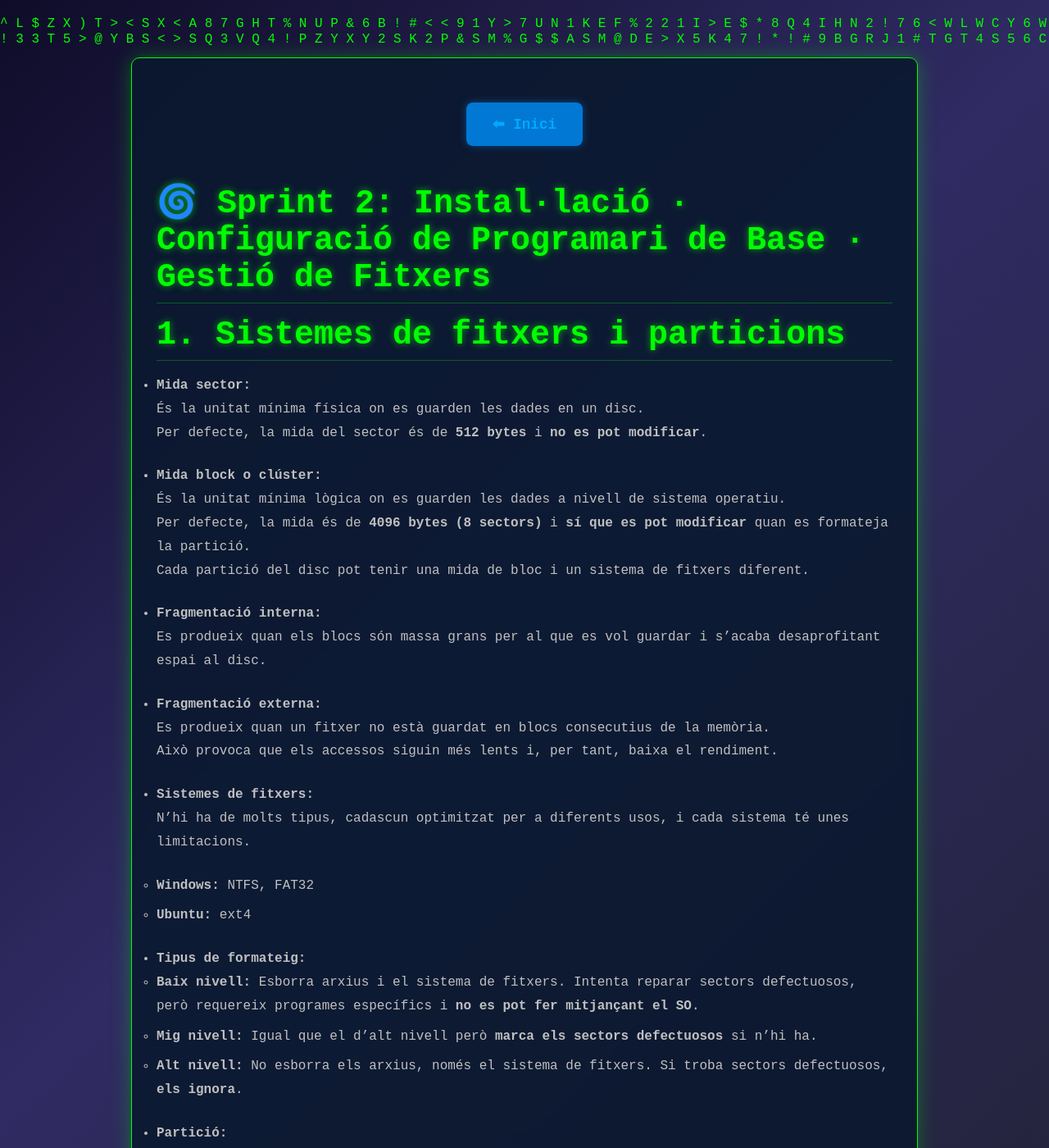
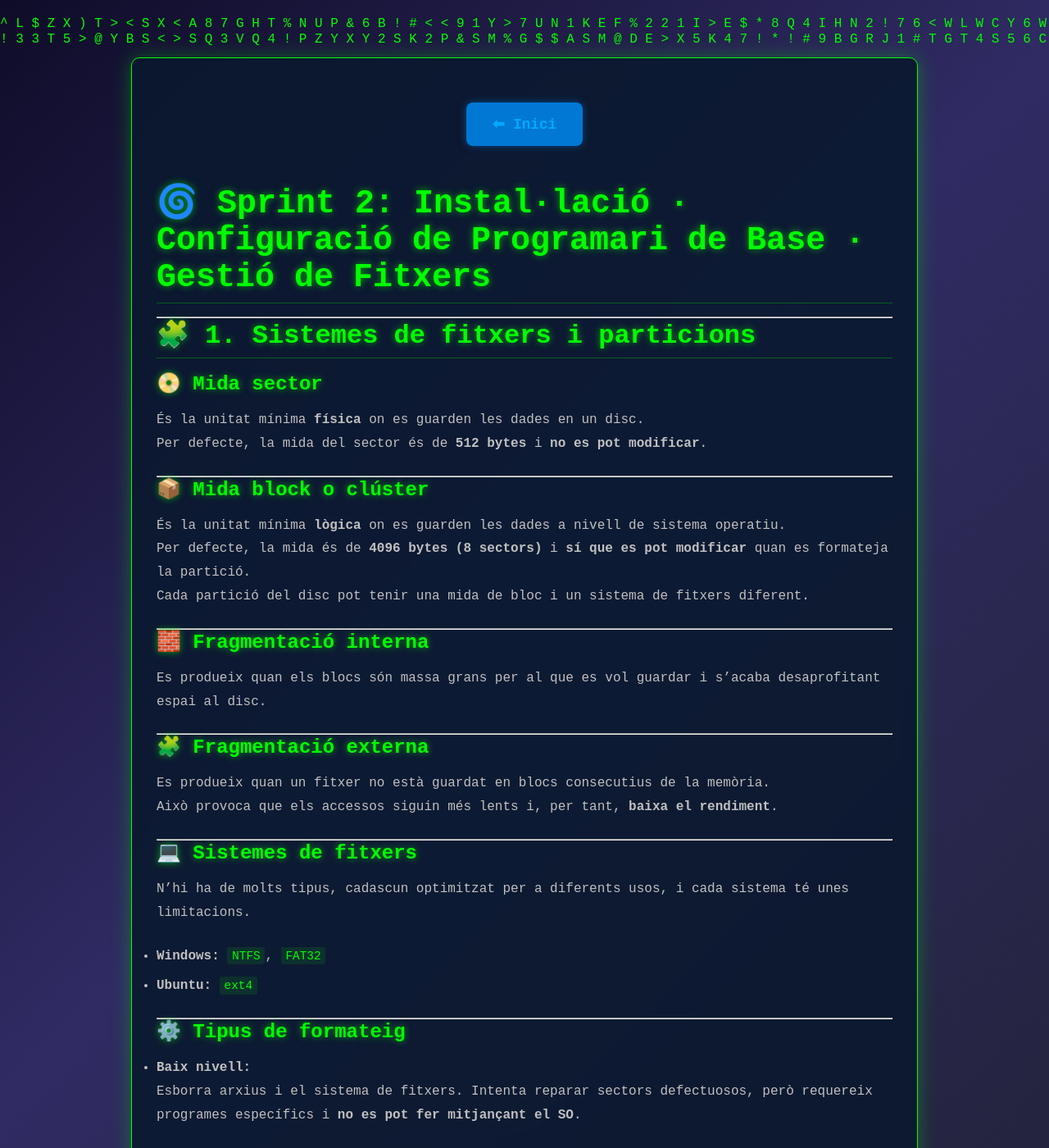
Before and after one commit to aarongarcia1/ISOPJ1, a Jekyll site: the page built from sp2/sp2.md, in a window 1280 px wide and 1400 px high. Shown: the whole window at 82% size. Built offline with Jekyll 4.4.1, drawn with Linux system fonts in a browser that asks for light colours; our own code applies the rules of GitHub Pages for plain Markdown files; some of the changed text lies outside the part shown.

Commit message:
Refactor document structure and headings

```diff
--- a/sp2/sp2.md
+++ b/sp2/sp2.md
@@ -1,57 +1,80 @@
 # 🌀  Sprint 2: Instal·lació · Configuració de Programari de Base · Gestió de Fitxers
-
-# 1. Sistemes de fitxers i particions
-
-- **Mida sector:**
-  És la unitat mínima física on es guarden les dades en un disc.
-  Per defecte, la mida del sector és de **512 bytes** i **no es pot modificar**.
-
-- **Mida block o clúster:**
-  És la unitat mínima lògica on es guarden les dades a nivell de sistema operatiu.
-  Per defecte, la mida és de **4096 bytes (8 sectors)** i **sí que es pot modificar** quan es formateja la partició.
-  Cada partició del disc pot tenir una mida de bloc i un sistema de fitxers diferent.
-
-- **Fragmentació interna:**
-  Es produeix quan els blocs són massa grans per al que es vol guardar i s’acaba desaprofitant espai al disc.
-
-- **Fragmentació externa:**
-  Es produeix quan un fitxer no està guardat en blocs consecutius de la memòria.
-  Això provoca que els accessos siguin més lents i, per tant, baixa el rendiment.
-
-- **Sistemes de fitxers:**
-  N’hi ha de molts tipus, cadascun optimitzat per a diferents usos, i cada sistema té unes limitacions.
-
-  - **Windows:** NTFS, FAT32
-  - **Ubuntu:** ext4
-
-- **Tipus de formateig:**
-  - **Baix nivell:** Esborra arxius i el sistema de fitxers. Intenta reparar sectors defectuosos, però requereix programes específics i **no es pot fer mitjançant el SO**.
-  - **Mig nivell:** Igual que el d’alt nivell però **marca els sectors defectuosos** si n’hi ha.
-  - **Alt nivell:** No esborra els arxius, només el sistema de fitxers. Si troba sectors defectuosos, **els ignora**.
-
-- **Partició:**
-  Una partició és un tros físic del disc dur.
-  Amb **GPARTED** podem gestionar particions, però **no podem modificar la mida de bloc**.
-
-- **Volum:**
-  És una capa d’abstracció que es posa damunt de les particions i/o discos.
-
-- **Gestió de particions:**
-  - **Eina gràfica:** GPARTED
-  - **Comandes:** eines CLI per gestionar particions
 
 ---
 
-# 2. Gestió de processos
+## 🧩 1. Sistemes de fitxers i particions
+
+### 📀 Mida sector
+És la unitat mínima **física** on es guarden les dades en un disc.
+Per defecte, la mida del sector és de **512 bytes** i **no es pot modificar**.
 
 ---
 
-# 3. Gestió d'usuaris i grups i permisos
+### 📦 Mida block o clúster
+És la unitat mínima **lògica** on es guarden les dades a nivell de sistema operatiu.
+Per defecte, la mida és de **4096 bytes (8 sectors)** i **sí que es pot modificar** quan es formateja la partició.
+Cada partició del disc pot tenir una mida de bloc i un sistema de fitxers diferent.
 
 ---
 
-# 4. Còpies de seguretat i automatització de tasques
+### 🧱 Fragmentació interna
+Es produeix quan els blocs són massa grans per al que es vol guardar i s’acaba desaprofitant espai al disc.
 
 ---
 
-# 5. Quotes d'usuari
+### 🧩 Fragmentació externa
+Es produeix quan un fitxer no està guardat en blocs consecutius de la memòria.
+Això provoca que els accessos siguin més lents i, per tant, **baixa el rendiment**.
+
+---
+
+### 💻 Sistemes de fitxers
+N’hi ha de molts tipus, cadascun optimitzat per a diferents usos, i cada sistema té unes limitacions.
+
+- **Windows:** `NTFS`, `FAT32`
+- **Ubuntu:** `ext4`
+
+---
+
+### ⚙️ Tipus de formateig
+- **Baix nivell:**
+  Esborra arxius i el sistema de fitxers. Intenta reparar sectors defectuosos, però requereix programes específics i **no es pot fer mitjançant el SO**.
+
+- **Mig nivell:**
+  Igual que el d’alt nivell però **marca els sectors defectuosos** si n’hi ha.
+
+- **Alt nivell:**
+  No esborra els arxius, només el sistema de fitxers. Si troba sectors defectuosos, **els ignora**.
+
+---
+
+### 💽 Partició
+Una partició és un tros físic del disc dur.
+Amb **GPARTED** podem gestionar particions, però **no podem modificar la mida de bloc**.
+
+---
+
+### 📚 Volum
+És una capa d’abstracció que es posa damunt de les particions i/o discos.
+
+---
+
+### 🧰 Gestió de particions
+- **Eina gràfica:** `GPARTED`
+- **Comandes:** eines CLI per gestionar particions
+
+---
+
+## ⚙️ 2. Gestió de processos
+
+---
+
+## 👥 3. Gestió d'usuaris i grups i permisos
+
+---
+
+## 🔁 4. Còpies de seguretat i automatització de tasques
+
+---
+
+## 💡 5. Quotes d'usuari
```
